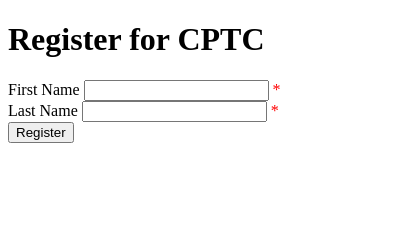
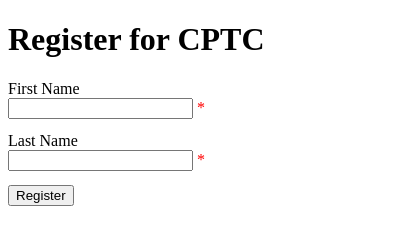
Before and after one commit to crex424/FormValidation, a plain HTML site: page index.html in a window 390 px wide. Shown: the whole page, 414 px wide, since content can reach past the window. Drawn offline with Linux system fonts and the light colour scheme.

Commit message:
Positioned form elements

```diff
--- a/css/site.css
+++ b/css/site.css
@@ -1,3 +1,29 @@
 form > span {
     color:red
 }
+
+input[type=text] {
+    margin-bottom: 1em;
+}
+
+form > label {
+    display: inline-block;
+    text-align: right;
+    width: 50%;
+    margin-right: 2em;
+}
+
+form > button {
+    margin-left: 50%;
+}
+
+@media only screen and (max-width: 475px) {
+    form > label {
+        text-align: left;
+        width: 100%;
+    }
+
+    form > button {
+        margin-left: 0%;
+    }
+}
```
